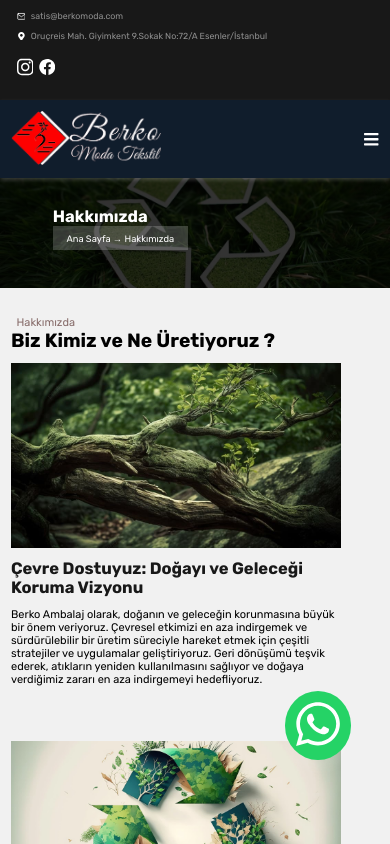
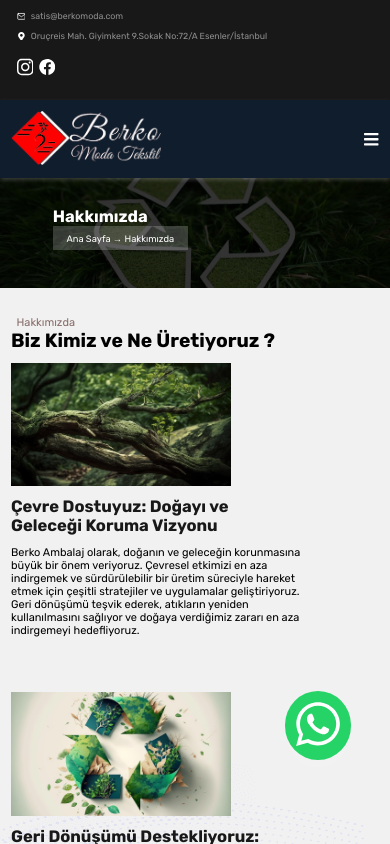
Before and after one commit to TheSky04/berko, a React (Vite) app: page /about in a window 390 px wide. Shown: the top 844 px of the page. Built offline with nearby package versions, Linux system fonts and the light colour scheme.

Commit message:
some css bugs are fixed.

```diff
--- a/src/components/Location.jsx
+++ b/src/components/Location.jsx
@@ -15,7 +15,7 @@ function Location() {
         <h4>{t("mapTitle")}</h4>
       </div>
 
-      <div style={{ height: "100dvh" }}>
+      <div style={{ height: "60dvh" }}>
         <MapContainer
           center={configs.position}
           zoom={20}
--- a/src/styles/About.module.css
+++ b/src/styles/About.module.css
@@ -83,4 +83,27 @@
     padding-right: 0rem;
     padding-left: 2rem;
   }
+
+  .aboutFlexContainer img,
+  .aboutTopContainer img {
+    max-width: 55rem;
+  }
+
+  .aboutTopContent {
+    padding-right: 7rem;
+  }
 }
+
+@media only screen and (max-width: 500px) {
+  .aboutFlexContainer img,
+  .aboutTopContainer img {
+    max-width: 50rem;
+  }
+}
+
+@media only screen and (max-width: 400px) {
+  .aboutFlexContainer img,
+  .aboutTopContainer img {
+    max-width: 40rem;
+  }
+}
```
